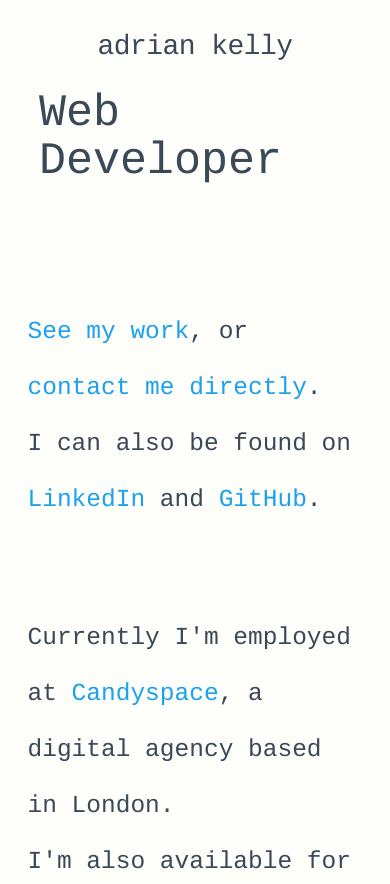
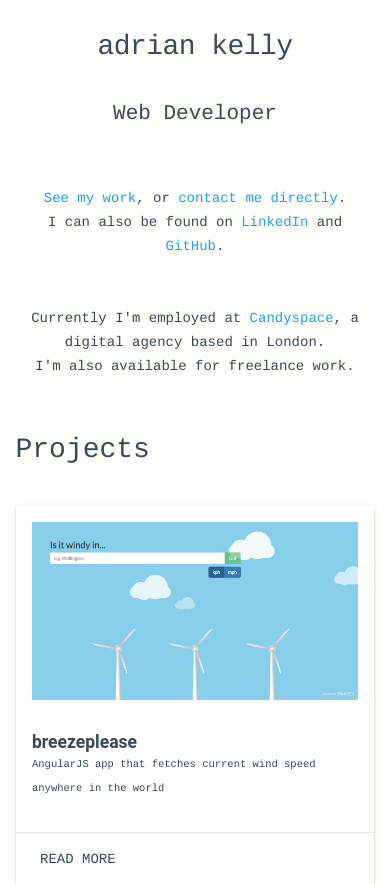
Before and after one commit to adriankelly/adriankelly-portfolio, a PHP site: page / in a window 390 px wide. Shown: the top 884 px of the page. Run offline with PHP 8.4, Linux system fonts and the light colour scheme; some libraries are stand-ins or nearby versions.

Commit message:
text alignment and size fix for mobile devices

```diff
--- a/index.html
+++ b/index.html
@@ -35,13 +35,13 @@
                 </div>
                 <div class="mdl-grid section--center currently">
                     <div class="mdl-cell mdl-cell--1-offset-desktop mdl-cell--1-offset-tablet mdl-cell--10-col mdl-cell--6-col-tablet mdl-cell--12-col-phone links">
-                        <p><a href="#work">See my work</a>, or <a id="contact-link" href="#contact" class="contact">contact me directly</a>.
+                        <p class="currently-copy"><a href="#work">See my work</a>, or <a id="contact-link" href="#contact" class="contact">contact me directly</a>.
                             <br>I can also be found on <a href="https://www.linkedin.com/in/adriankellyweb">LinkedIn</a> and
                             <a href="https://github.com/adriankelly">GitHub</a>.</p>
                     </div>
                 </div>
                 <div class="mdl-grid section--center currently currently-status links">
-                    <p class="mdl-cell mdl-cell--1-offset-desktop mdl-cell--1-offset-tablet mdl-cell--10-col mdl-cell--6-col-tablet mdl-cell--12-col-phone">Currently I'm employed at <a href="https://www.candyspace.com/">Candyspace</a>, a digital agency based in London.
+                    <p class="mdl-cell mdl-cell--1-offset-desktop mdl-cell--1-offset-tablet mdl-cell--10-col mdl-cell--6-col-tablet mdl-cell--12-col-phone currently-copy">Currently I'm employed at <a href="https://www.candyspace.com/">Candyspace</a>, a digital agency based in London.
                         <br>I'm also available for freelance work.</p>
                 </div>
                 <section id="work" class="section--center mdl-grid">
--- a/style.css
+++ b/style.css
@@ -53,6 +53,10 @@ a {
   text-align: center;
 }
 
+.main-logo-mobile-job {
+  font-size: 1.5rem;
+  text-align: center;
+}
 
 .links a {
   color: #1BA1EE;
@@ -72,6 +76,11 @@ a {
 
 .currently {
   width: 90%;
+}
+
+.currently-copy {
+  text-align: center;
+  font-size: 1em;
 }
 
 .work-heading {
@@ -259,8 +268,7 @@ a {
   .main-logo-mobile {
     display: none;
   }
-    letter-spacing: .15em;
-  }
+
   .project {
     width: 100%;
   }
@@ -272,6 +280,13 @@ a {
   .currently-status p {
     margin-top: 3rem;
   }
+
+  .currently-copy {
+    text-align: left;
+/*    font-size: 1em;*/
+  }
+
+
   .project p,
   .project li {
     width: 80%;
```
